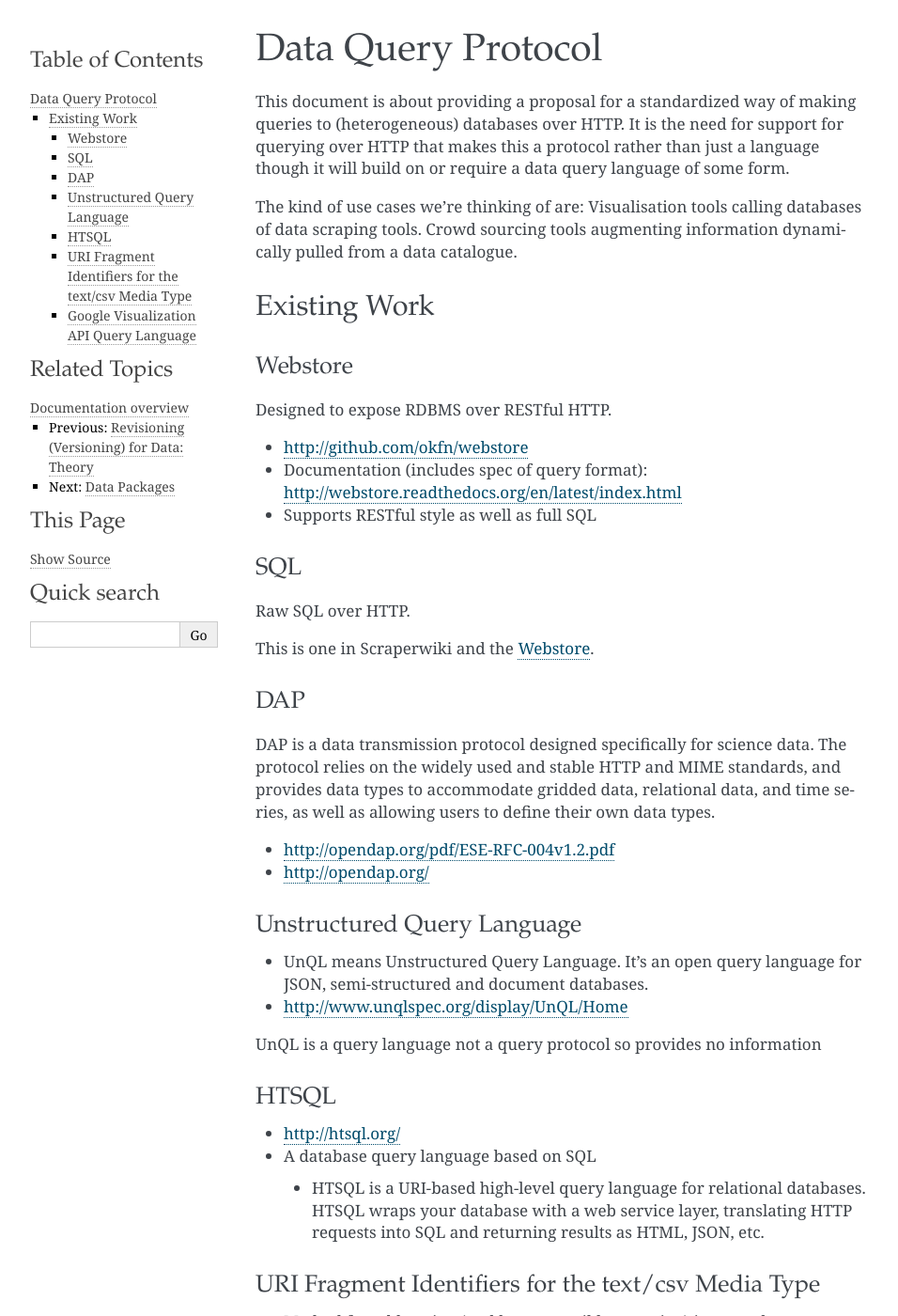
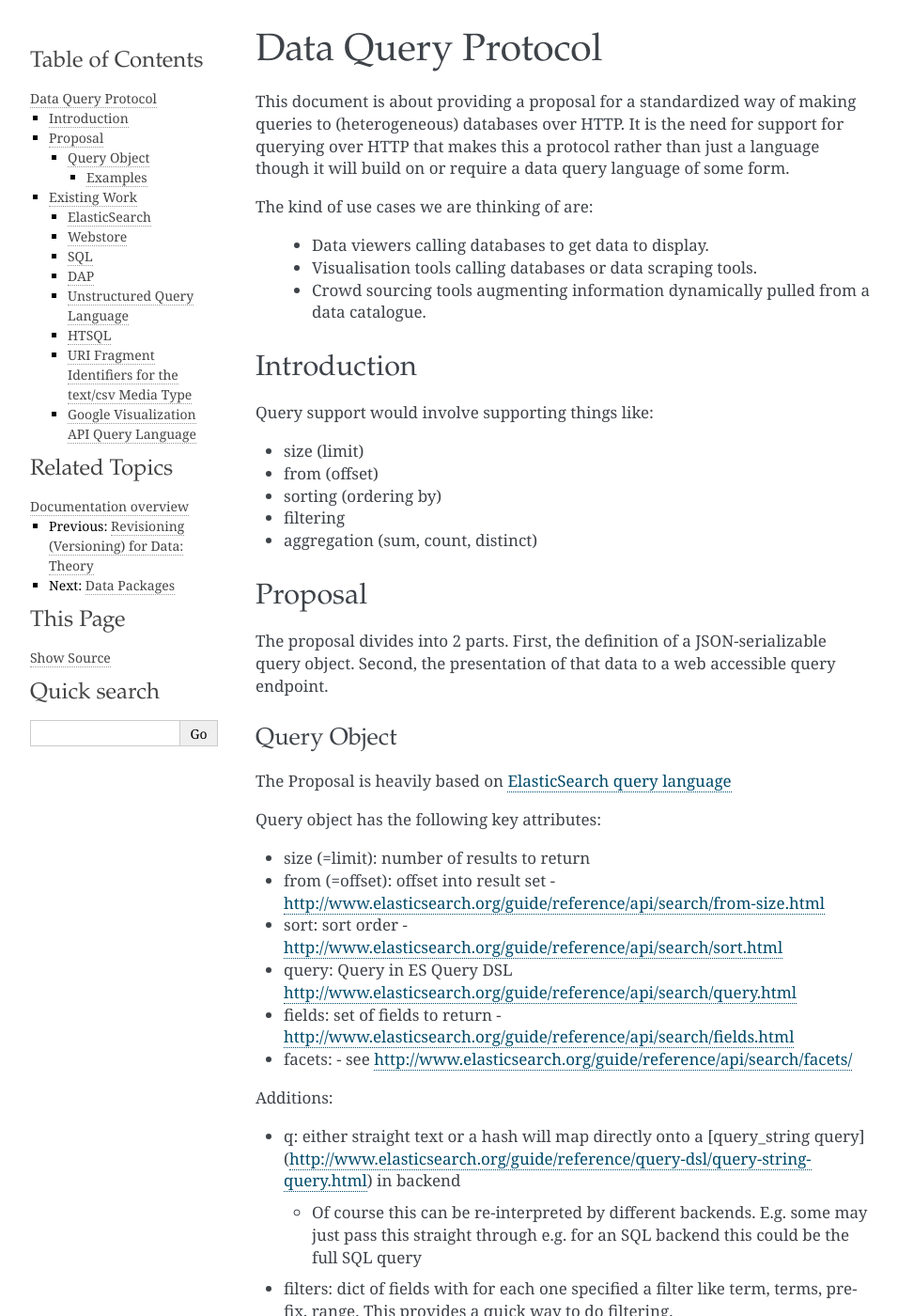
Before and after one commit to frictionlessdata/datapackage, a Sphinx documentation site: the page built from source/data-query-protocol.rst, in a window 1280 px wide and 1400 px high. Shown: the whole window at 94% size, without its empty margins (148-1104 px from the left). Built offline with Sphinx 7.4.7, drawn with Linux system fonts in a browser that asks for light colours; some of the changed text lies outside the part shown.

Commit message:
[data-query-protocol][m]: start of a straw-man proposal based on ElasticSearch (plus ref ElasticSearch in existing work).
* Based on work here https://github.com/okfn/recline/issues/34

```diff
--- a/source/data-query-protocol.rst
+++ b/source/data-query-protocol.rst
@@ -7,13 +7,93 @@ queries to (heterogeneous) databases over HTTP. It is the need for support for
 querying over HTTP that makes this a protocol rather than just a language
 though it will build on or require a data query language of some form.
 
-The kind of use cases we're thinking of are: Visualisation tools calling
-databases of data scraping tools. Crowd sourcing tools augmenting information
-dynamically pulled from a data catalogue.
+The kind of use cases we are thinking of are:
+
+  * Data viewers calling databases to get data to display.
+  * Visualisation tools calling databases or data scraping tools.
+  * Crowd sourcing tools augmenting information dynamically pulled from a data
+    catalogue.
+
+Introduction
+============
+
+Query support would involve supporting things like:
+
+* size (limit)
+* from (offset)
+* sorting (ordering by)
+* filtering
+* aggregation (sum, count, distinct)
+
+Proposal
+========
+
+The proposal divides into 2 parts. First, the definition of a JSON-serializable
+query object. Second, the presentation of that data to a web accessible query
+endpoint.
+
+Query Object
+------------
+
+The Proposal is heavily based on `ElasticSearch query language`_
+
+.. _ElasticSearch query language: http://www.elasticsearch.org/guide/reference/api/search/
+
+Query object has the following key attributes:
+
+* size (=limit): number of results to return
+* from (=offset): offset into result set -
+  http://www.elasticsearch.org/guide/reference/api/search/from-size.html
+* sort: sort order -
+  http://www.elasticsearch.org/guide/reference/api/search/sort.html
+* query: Query in ES Query DSL
+  http://www.elasticsearch.org/guide/reference/api/search/query.html
+* fields: set of fields to return -
+  http://www.elasticsearch.org/guide/reference/api/search/fields.html
+* facets: - see http://www.elasticsearch.org/guide/reference/api/search/facets/
+
+Additions:
+
+* q: either straight text or a hash will map directly onto a [query_string
+  query](http://www.elasticsearch.org/guide/reference/query-dsl/query-string-query.html)
+  in backend
+
+  * Of course this can be re-interpreted by different backends. E.g. some may
+    just pass this straight through e.g. for an SQL backend this could be the
+    full SQL query
+
+* filters: dict of fields with for each one specified a filter like term,
+  terms, prefix, range. This provides a quick way to do filtering.
+
+  * Value for a field can just be text in which case this becomes a term query
+    on that field
+
+    * E.g. my-field: 'abc' - would only match results with abc in that field
+
+
+Examples
+~~~~~~~~
+
+::
+
+  {
+     q: 'quick brown fox',
+     filters: {
+       'owner': 'jones'
+     }
+  }
 
 
 Existing Work
 =============
+
+ElasticSearch
+-------------
+
+JSON oriented document store and search index.
+
+* http://www.elasticsearch.org/guide/reference/api/search/
+* http://www.elasticsearch.org/guide/reference/query-dsl/
 
 Webstore
 --------
```
